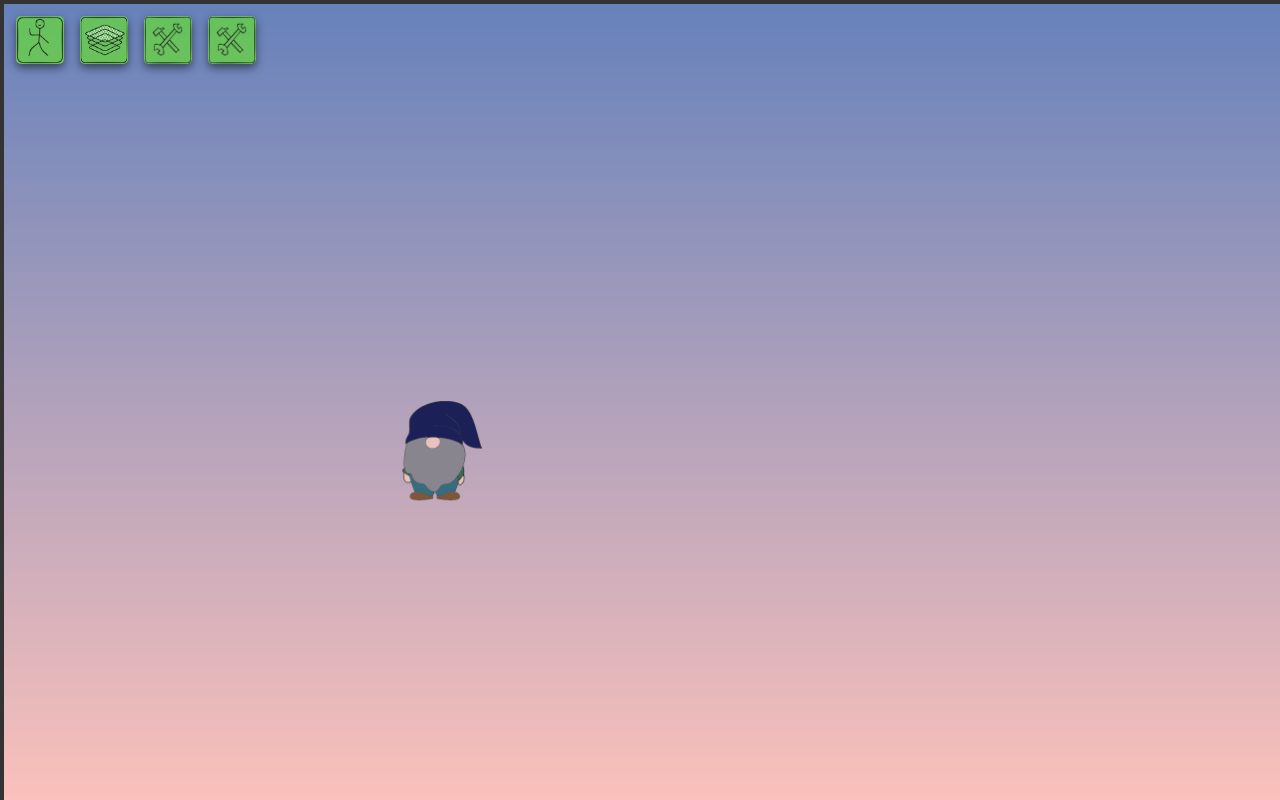
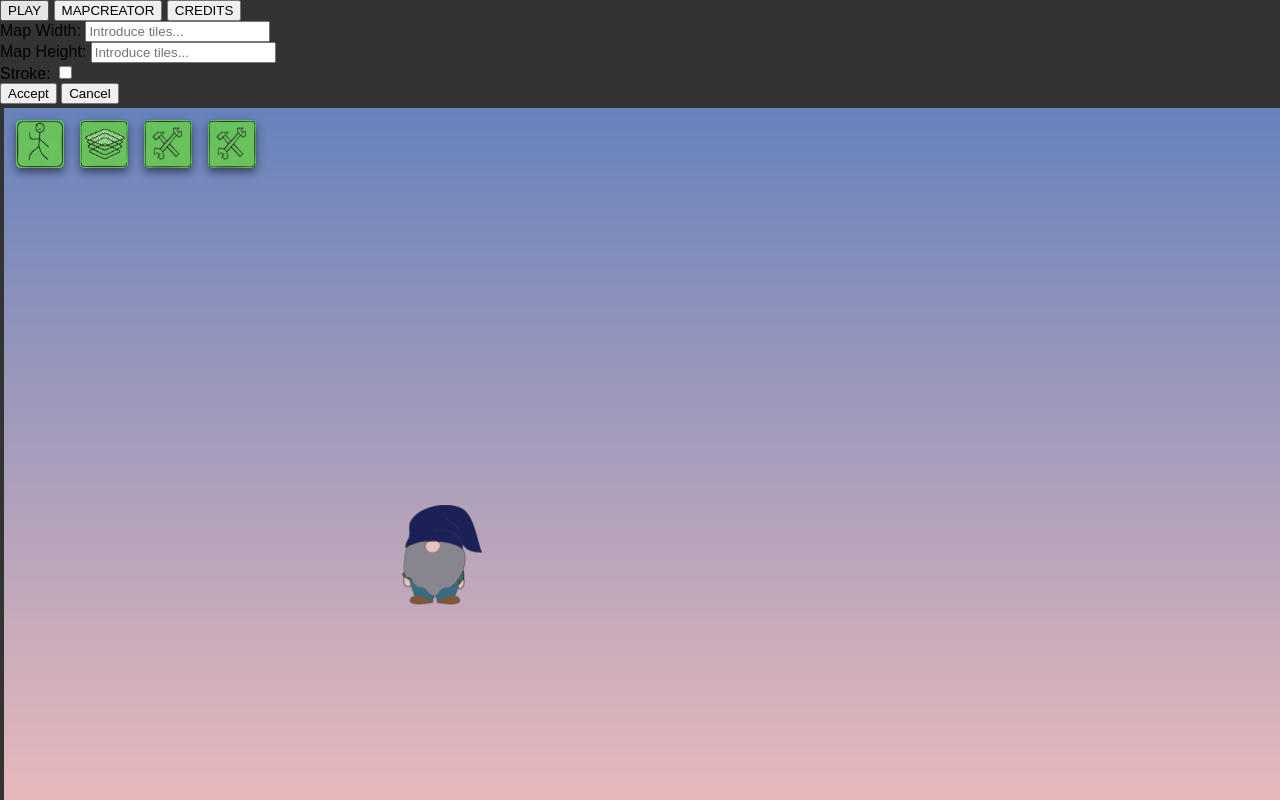
Before and after one commit to DiegoGCom/JavaScriptGame, a plain HTML site: page index.html in a window 1280 px wide. Shown: the top 800 px of the page. Drawn offline with Linux system fonts and the light colour scheme.

Commit message:
landing menu

```diff
--- a/index.html
+++ b/index.html
@@ -9,6 +9,7 @@
     <link rel="stylesheet" href="css/canvasStyles.css">
     <link rel="stylesheet" href="css/menuStyles.css">
     <link rel="icon" href="monedaNueva.gif" type="image/gif">
+    <link href="https://fonts.googleapis.com/css2?family=Chewy&display=swap" rel="stylesheet">
 
     <script src="JS/main.js" type="module"> </script>
 
@@ -16,7 +17,36 @@
 </head>
 
 <body>
+    <!-- Landing Menu -->
+    <div id="landingMenuContainer">
+        <button class="landingMenuButtons">PLAY</button>
+        <button class="landingMenuButtons">MAPCREATOR</button>
+        <button class="landingMenuButtons">CREDITS</button>
+    </div>
+    <!-- MapCreatorMenu -->
+    <div id="mapCreatorMenu" >
+        <div>
+            <label for="mapWidth">Map Width:</label>
+            <input type="text" id="mapWidth" placeholder="Introduce tiles...">
+        </div>
+        <div>
+            <label for="mapHeight">Map Height:</label>
+            <input type="text" id="mapHeight" placeholder="Introduce tiles..." >
+        </div>
+        <div>
+            <label for="strokeCheckBox">Stroke:</label>
+            <input type="checkbox" name="stroke" id="strokeCheckBox" >
+        </div>
+        <div>
+            <button id="acceptButtonCreator">Accept</button>
+            <button id="cancelButtonCreator">Cancel</button>
+        </div>
+
+    </div>
+
+    <!-- Canvas Continer -->
     <div id="canvasContainer">
+
         <div class="nav">
             <div id="imageButtonCharacter" class="imgButton">
                 <img src="Assets/Dibujos/PNG/monigote_button.png" alt="boton monigote">
@@ -47,8 +77,6 @@
                     <div class="creatorInfo">suelo0</div>
                     <div class="creatorInfo">suelo1</div>
                     <div class="creatorInfo">suelo2</div>
-                    <div class="creatorInfo">monigote</div>
-
                 </div>
             </div>
         </div><!--Cierre nav-->
```
